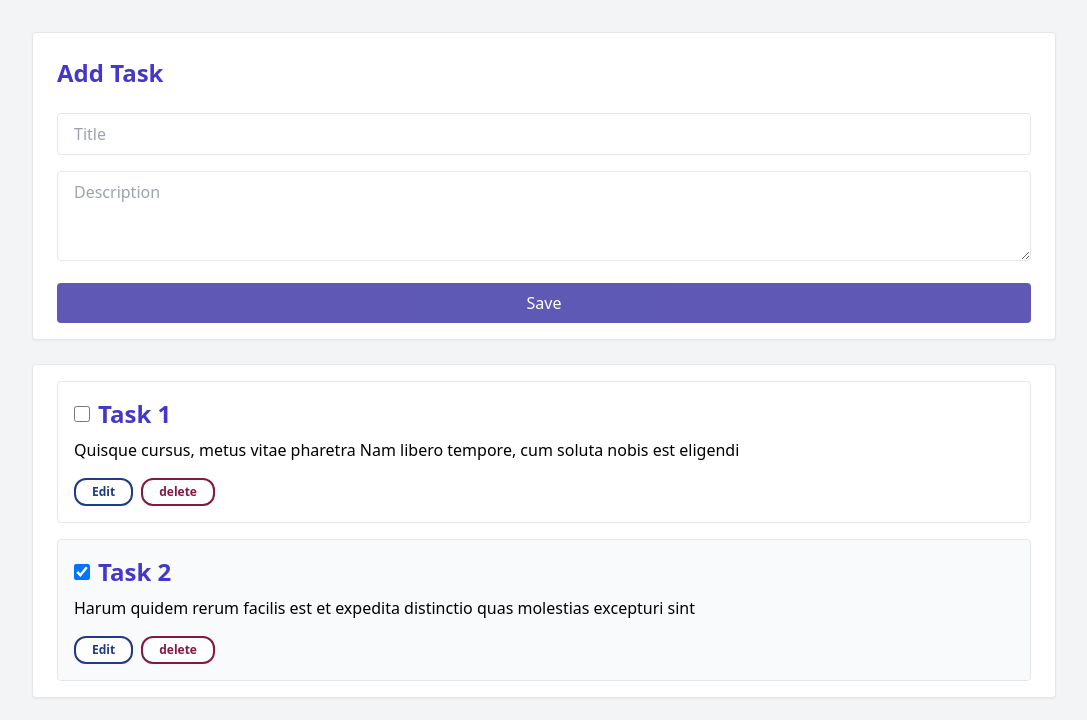
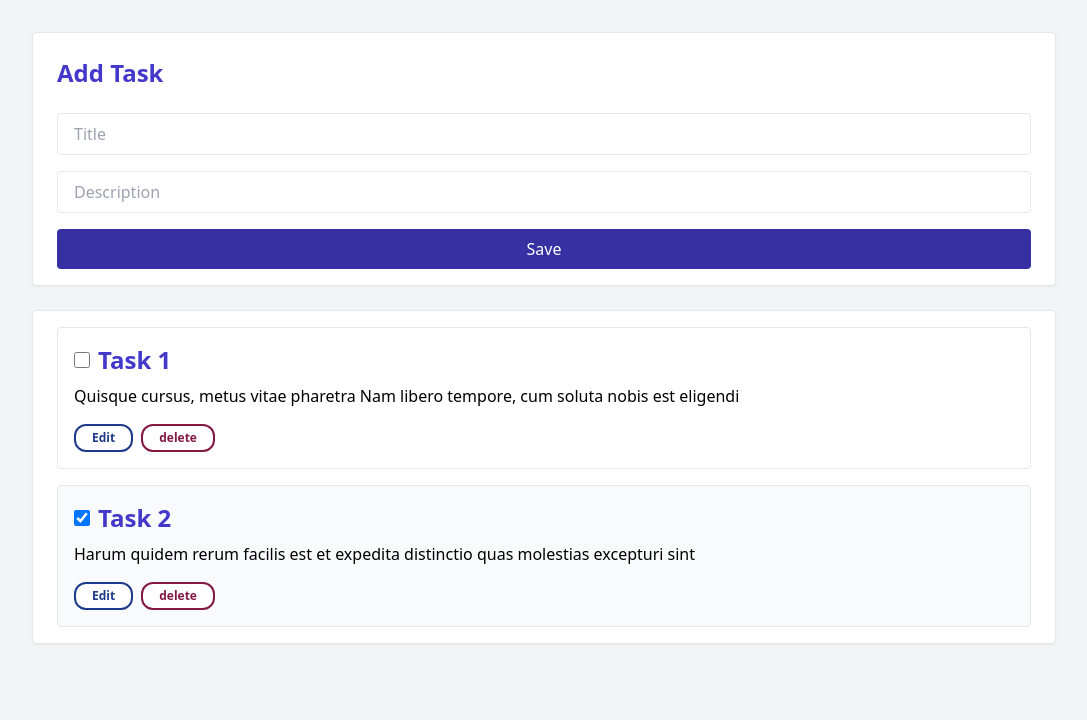
Before and after one commit to BanerjeeProdipta/todo-api-app, a React (Create React App) app: page / in a window 1280 px wide. Shown: the top 720 px of the page, without its empty margins (96-1183 px from the left). Built offline with nearby package versions, Linux system fonts and the light colour scheme.

Commit message:
add task

```diff
--- a/src/pages/Task.tsx
+++ b/src/pages/Task.tsx
@@ -1,83 +1,33 @@
-import React, { useCallback, useEffect, useState } from 'react';
+import React, { useEffect, useState } from 'react';
 import { useDispatch, useSelector } from 'react-redux';
 import { IReducer } from '../store/IndexReducer';
-import { addTask, changeCompletionStatus, removeTask, updateTask } from '../store/task/Actions';
-import { IAddTask, ITask, IUpdateTask } from '../types';
+import { changeCompletionStatus, removeTask, taskToEdit } from '../store/task/Actions';
+import { ITask } from '../types';
 import { toast } from 'react-toastify';
 import 'react-toastify/dist/ReactToastify.css';
+import _AddTaskForm from './_AddTaskForm';
+import _EditTaskForm from './_EditTaskForm';
 
 toast.configure();
 
 const Task = () => {
   const dispatch = useDispatch();
-  const [taskToAdd, setTaskToAdd] = useState<IAddTask>();
-  const [id, setId] = useState<string>('');
-  const [title, setTitle] = useState<string>('');
-  const [body, setBody] = useState<string>('');
-  const [taskToEdit, setTaskToEdit] = useState<IUpdateTask>();
-  const [taskEditFormVisibility, setTaskEditFormVisibility] = useState<boolean>(false);
+  const [taskEditFormVisibility, setTaskEditFormVisibility] = useState(false);
 
-  const tasks: ITask[] = useSelector((state: IReducer) => state.taskReducer.task);
+  const tasks: ITask[] = useSelector((state: IReducer) => state.taskReducer.tasks);
 
-  const addTodo = useCallback(() => {
-    setTaskToAdd({
-      title: title,
-      body: body,
-    });
-  }, [title, body]);
-
-  useEffect(() => {
-    addTodo();
-  }, [addTodo]);
-
-  const handleAddTaskFromSubmit = (event: { preventDefault: () => void }) => {
-    event.preventDefault();
-    toast.info('Task Added');
-    if (taskToAdd !== undefined) dispatch(addTask(taskToAdd));
-    setTitle('');
-    setBody('');
+  const handleDeleteTask = (task: ITask) => {
+    if (task !== undefined) dispatch(removeTask(task));
+    toast.error('Task Deleted');
   };
 
-  const editTodo = useCallback(() => {
-    setTaskToEdit({
-      id: id,
-      title: title,
-      body: body,
-    });
-  }, [id, title, body]);
-
-  useEffect(() => {
-    editTodo();
-  }, [editTodo]);
-
-  const handleEditTaskFromSubmit = (event: { preventDefault: () => void }) => {
-    event.preventDefault();
-    toast.info('Task Updated');
-    if (taskToEdit !== undefined) dispatch(updateTask(taskToEdit));
-    setTaskEditFormVisibility(false);
-    setId('');
-    setTitle('');
-    setBody('');
+  const handleEditTask = (task: ITask) => {
+    console.log(task);
+    setTaskEditFormVisibility(true);
+    dispatch(taskToEdit(task));
   };
 
-  const deleteTask = (task: ITask) => {
-    toast.error('Task Deleted');
-    if (task !== undefined) dispatch(removeTask(task));
-  };
-
-  const editTask = (task: ITask) => {
-    setTaskEditFormVisibility(true);
-    setTaskToEdit(task);
-    setId(task.id);
-    setTitle(task.title);
-    setBody(task.body);
-  };
-
-  const handleCancel = () => {
-    setTaskEditFormVisibility(false);
-    setTitle('');
-    setBody('');
-  };
+  useEffect(() => {}, []);
 
   const handleChangeCompletionStatus = (task: ITask) => {
     if (task.completionStatus === true) {
@@ -97,78 +47,8 @@ const Task = () => {
   return (
     <div className="mx-auto flex justify-center py-8 px-6 ">
       <div className="w-full md:max-w-5xl">
-        {taskEditFormVisibility === false && (
-          <form
-            onSubmit={handleAddTaskFromSubmit}
-            className="mb-6 border rounded shadow-sm px-6 py-4 space-y-4 bg-white w-full"
-          >
-            <p className="text-2xl text-indigo-700 font-bold py-2 w-full">Add Task</p>
-            <input
-              className="border border-blue px-4 py-2 rounded w-full"
-              type="text"
-              id="title"
-              value={title}
-              placeholder="Title"
-              onChange={(e) => setTitle(e.target.value)}
-            />
-            <textarea
-              className="border border-blue px-4 py-2 rounded w-full"
-              rows={3}
-              id="body"
-              value={body}
-              placeholder="Description"
-              onChange={(e) => setBody(e.target.value)}
-            />
-            <button
-              className={`rounded px-4 py-2 bg-indigo-800 hover:bg-indigo-900 text-white w-full flex justify-center ${
-                !!title && !!body ? `` : `opacity-80 cursor-not-allowed`
-              }`}
-              type="submit"
-              disabled={!!title && !!body ? false : true}
-            >
-              Save
-            </button>
-          </form>
-        )}
-        {taskEditFormVisibility === true && (
-          <form
-            onSubmit={handleEditTaskFromSubmit}
-            className="mb-6 hover:shadow-sm border rounded shadow-sm px-6 py-4 space-y-4 bg-white w-full"
-          >
-            <p className="text-2xl text-indigo-700 font-bold py-2 w-full">Edit Task {taskToEdit?.id}</p>
-            <input
-              className="border border-blue px-4 py-2 rounded w-full"
-              type="text"
-              id="title"
-              value={title}
-              placeholder="Title"
-              onChange={(e) => setTitle(e.target.value)}
-            />
-            <textarea
-              className="border border-blue px-4 py-2 rounded w-full"
-              rows={3}
-              id="body"
-              value={body}
-              placeholder="Description"
-              onChange={(e) => setBody(e.target.value)}
-            />
-            <button
-              className={`rounded px-4 py-2 bg-indigo-800 hover:bg-indigo-900 text-white w-full flex justify-center ${
-                !!title && !!body ? `` : `opacity-80 cursor-not-allowed`
-              }`}
-              type="submit"
-              disabled={!!title && !!body ? false : true}
-            >
-              Update
-            </button>
-            <button
-              className={`rounded px-4 py-2 text-blue-900 bg-blue-100 hover:bg-blue-200 w-full flex justify-center mt-2`}
-              onClick={handleCancel}
-            >
-              Cancel
-            </button>
-          </form>
-        )}
+        {taskEditFormVisibility === false && <_AddTaskForm />}
+        {taskEditFormVisibility === true && <_EditTaskForm />}
         {tasks.length > 0 && (
           <div className="space-y-4 border rounded shadow-sm px-6 py-4 bg-white">
             {tasks.map((task: ITask) => (
@@ -183,6 +63,7 @@ const Task = () => {
                       type="checkbox"
                       id="completionStatus"
                       checked={handleCheck(task)}
+                      onChange={() => handleChangeCompletionStatus(task)}
                     ></input>
                     <p className="text-2xl font-semibold text-indigo-700 mb-2 ml-2">{task.title}</p>
                   </div>
@@ -192,14 +73,14 @@ const Task = () => {
                 <div className="flex flex-col md:flex-row space-y-2 md:space-y-0 md:space-x-2 mt-4">
                   <button
                     className="w-full sm:w-auto bg-white font-bold leading-6 text-blue-900 text-xs hover:bg-blue-900 hover:text-white px-4 border-blue-900 border-2 rounded-xl focus:ring-2 focus:ring-offset-2 focus:ring-offset-white focus:ring-blue-900 focus:outline-none transition-colors duration-200"
-                    onClick={() => editTask(task)}
+                    onClick={() => handleEditTask(task)}
                   >
                     Edit
                   </button>
 
                   <button
                     className="w-full sm:w-auto bg-white font-bold leading-6 text-pink-900 text-xs hover:bg-pink-900 hover:text-white px-4 border-pink-900 border-2 rounded-xl focus:ring-2 focus:ring-offset-2 focus:ring-offset-white focus:ring-pink-900 focus:outline-none transition-colors duration-200"
-                    onClick={() => deleteTask(task)}
+                    onClick={() => handleDeleteTask(task)}
                   >
                     delete
                   </button>
--- /dev/null
+++ b/src/pages/_AddTaskForm.tsx
@@ -0,0 +1,65 @@
+import React, { useState } from 'react';
+import { useDispatch } from 'react-redux';
+import { toast } from 'react-toastify';
+import { addTask } from '../store/task/Actions';
+import { IAddTask } from '../types';
+
+const initialTaskToAdd = {
+  title: '',
+  body: '',
+};
+
+const _AddTaskForm = () => {
+  const dispatch = useDispatch();
+  const [taskToAdd, setTaskToAdd] = useState<IAddTask | any>();
+
+  const handleAddTodo = (e: React.FormEvent<HTMLInputElement>) => {
+    setTaskToAdd({
+      ...taskToAdd,
+      [e.currentTarget.id]: e.currentTarget.value,
+    });
+  };
+
+  const handleAddTaskFromSubmit = (event: { preventDefault: () => void }) => {
+    event.preventDefault();
+    if (taskToAdd !== undefined) dispatch(addTask(taskToAdd));
+    toast.info('Task Added');
+    setTaskToAdd({
+      ...initialTaskToAdd,
+    });
+  };
+
+  return (
+    <div>
+      <form
+        onSubmit={handleAddTaskFromSubmit}
+        className="mb-6 border rounded shadow-sm px-6 py-4 space-y-4 bg-white w-full"
+      >
+        <p className="text-2xl text-indigo-700 font-bold py-2 w-full">Add Task</p>
+        <input
+          className="border border-blue px-4 py-2 rounded w-full"
+          type="text"
+          id="title"
+          value={taskToAdd?.title ? taskToAdd?.title : ''}
+          placeholder="Title"
+          onChange={handleAddTodo}
+        />
+        <input
+          className="border border-blue px-4 py-2 rounded w-full"
+          id="body"
+          value={taskToAdd?.body ? taskToAdd?.body : ''}
+          placeholder="Description"
+          onChange={handleAddTodo}
+        />
+        <button
+          className={`rounded px-4 py-2 bg-indigo-800 hover:bg-indigo-900 text-white w-full flex justify-center`}
+          type="submit"
+        >
+          Save
+        </button>
+      </form>
+    </div>
+  );
+};
+
+export default _AddTaskForm;
--- /dev/null
+++ b/src/pages/_EditTaskForm.tsx
@@ -0,0 +1,70 @@
+import React, { useEffect, useState } from 'react';
+import { useDispatch, useSelector } from 'react-redux';
+import { toast } from 'react-toastify';
+import { IReducer } from '../store/IndexReducer';
+import { updateTask } from '../store/task/Actions';
+import { ITask } from '../types';
+
+const _EditTaskForm = () => {
+  const dispatch = useDispatch();
+  const [taskToEdit, setTaskToEdit] = useState<ITask | any>();
+
+  const task: ITask = useSelector((state: IReducer) => state.taskReducer.taskToEdit);
+
+  useEffect(() => {
+    setTaskToEdit(task);
+  }, [task]);
+
+  const handleEditTodo = (e: React.FormEvent<HTMLInputElement>) => {
+    setTaskToEdit({
+      ...taskToEdit,
+      [e.currentTarget.id]: e.currentTarget.value,
+    });
+  };
+
+  const handleEditTaskFromSubmit = (event: { preventDefault: () => void }) => {
+    event.preventDefault();
+    if (taskToEdit !== undefined) dispatch(updateTask(taskToEdit));
+    toast.info('Task Updated');
+  };
+
+  return (
+    <div>
+      <form
+        onSubmit={handleEditTaskFromSubmit}
+        className="mb-6 hover:shadow-sm border rounded shadow-sm px-6 py-4 space-y-4 bg-white w-full"
+      >
+        <p className="text-2xl text-indigo-700 font-bold py-2 w-full">Edit Task {taskToEdit?.id}</p>
+        <input
+          className="border border-blue px-4 py-2 rounded w-full"
+          type="text"
+          id="title"
+          value={taskToEdit?.title ? taskToEdit?.title : ''}
+          placeholder="Title"
+          onChange={handleEditTodo}
+        />
+        <input
+          className="border border-blue px-4 py-2 rounded w-full"
+          id="body"
+          value={taskToEdit?.body ? taskToEdit?.body : ''}
+          placeholder="Description"
+          onChange={handleEditTodo}
+        />
+        <button
+          className={`rounded px-4 py-2 bg-indigo-800 hover:bg-indigo-900 text-white w-full flex justify-center`}
+          type="submit"
+        >
+          Update
+        </button>
+        <button
+          type="button"
+          className={`rounded px-4 py-2 text-blue-900 bg-blue-100 hover:bg-blue-200 w-full flex justify-center mt-2`}
+        >
+          Cancel
+        </button>
+      </form>
+    </div>
+  );
+};
+
+export default _EditTaskForm;
--- a/src/store/task/Actions.tsx
+++ b/src/store/task/Actions.tsx
@@ -1,10 +1,13 @@
-import { IAddTask, ITask, IUpdateTask } from '../../types';
+import { IAddTask, ITask } from '../../types';
 import { ACTION_TYPES } from './Types';
 
 export const addTask = (payload: IAddTask) => {
   return { type: ACTION_TYPES.ADD_TASK, payload };
 };
-export const updateTask = (payload: IUpdateTask) => {
+export const taskToEdit = (payload: ITask) => {
+  return { type: ACTION_TYPES.EDIT_TASK, payload };
+};
+export const updateTask = (payload: ITask) => {
   return { type: ACTION_TYPES.UPDATE_TASK, payload };
 };
 export const removeTask = (payload: ITask) => {
--- a/src/store/task/Reducer.ts
+++ b/src/store/task/Reducer.ts
@@ -6,11 +6,12 @@ import { v4 as uuid_v4 } from 'uuid';
 uuid_v4();
 
 interface ITaskReducer {
-  task: ITask[];
+  tasks: ITask[];
+  taskToEdit: ITask;
 }
 
 const InitialState: ITaskReducer = {
-  task: [
+  tasks: [
     {
       id: '1',
       completionStatus: false,
@@ -24,6 +25,7 @@ const InitialState: ITaskReducer = {
       body: 'Harum quidem rerum facilis est et expedita distinctio quas molestias excepturi sint',
     },
   ],
+  taskToEdit: { id: '', completionStatus: false, title: ' ', body: '' },
 };
 
 const addTask = (state: ITaskReducer, action: any): ITaskReducer => {
@@ -36,20 +38,51 @@ const addTask = (state: ITaskReducer, action: any): ITaskReducer => {
 
   return {
     ...state,
-    task: state.task.concat(newTask),
+    tasks: state.tasks.concat(newTask),
   };
 };
 
 const removeTask = (state: ITaskReducer, action: any): ITaskReducer => {
-  const tasks: ITask[] = state.task.filter((task) => task.id !== action.payload.id);
+  const tasks: ITask[] = state.tasks.filter((task) => task.id !== action.payload.id);
   return {
     ...state,
-    task: tasks,
+    tasks: tasks,
+  };
+};
+
+const changeCompletionStatus = (state: ITaskReducer, action: any): ITaskReducer => {
+  const tasks: ITask[] = state.tasks;
+
+  const allTask = tasks.map((v) => {
+    if (v.id === action.payload.id) {
+      v.completionStatus = action.payload.completionStatus;
+    }
+    return v;
+  });
+
+  return {
+    ...state,
+    tasks: allTask,
+  };
+};
+
+const editTask = (state: ITaskReducer, action: any): ITaskReducer => {
+  console.log('clicked');
+  const task: ITask = {
+    id: action.payload.id,
+    completionStatus: action.payload.completionStatus,
+    title: action.payload.title,
+    body: action.payload.body,
+  };
+
+  return {
+    ...state,
+    taskToEdit: action.payload,
   };
 };
 
 const updateTask = (state: ITaskReducer, action: any): ITaskReducer => {
-  const tasks: ITask[] = state.task;
+  const tasks: ITask[] = state.tasks;
 
   const allTask = tasks.map((v) => {
     if (v.id === action.payload.id) {
@@ -62,23 +95,7 @@ const updateTask = (state: ITaskReducer, action: any): ITaskReducer => {
 
   return {
     ...state,
-    task: allTask,
-  };
-};
-
-const changeCompletionStatus = (state: ITaskReducer, action: any): ITaskReducer => {
-  const tasks: ITask[] = state.task;
-
-  const allTask = tasks.map((v) => {
-    if (v.id === action.payload.id) {
-      v.completionStatus = action.payload.completionStatus;
-    }
-    return v;
-  });
-
-  return {
-    ...state,
-    task: allTask,
+    tasks: allTask,
   };
 };
 
@@ -92,6 +109,9 @@ const Reducer = (state = InitialState, action: any) => {
 
     case ACTION_TYPES.CHANGE_COMPLETION_STATUS:
       return changeCompletionStatus(state, action);
+
+    case ACTION_TYPES.EDIT_TASK:
+      return editTask(state, action);
 
     case ACTION_TYPES.UPDATE_TASK:
       return updateTask(state, action);
--- a/src/store/task/Types.ts
+++ b/src/store/task/Types.ts
@@ -2,5 +2,6 @@ export const ACTION_TYPES = {
   ADD_TASK: 'ADD_TASK',
   REMOVE_TASK: 'REMOVE_TASK',
   UPDATE_TASK: 'UPDATE_TASK',
+  EDIT_TASK: 'EDIT_TASK',
   CHANGE_COMPLETION_STATUS: 'CHANGE_COMPLETION_STATUS',
 };
```
